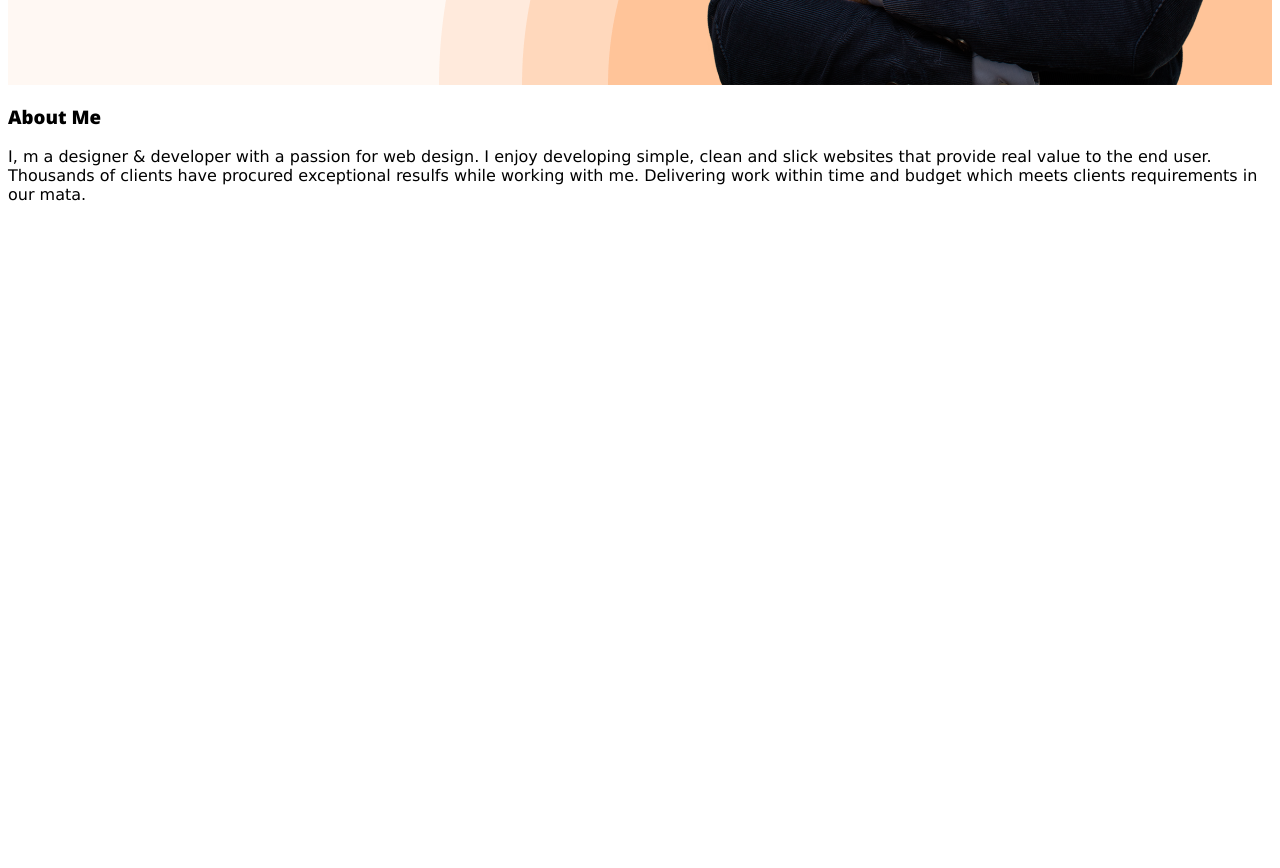
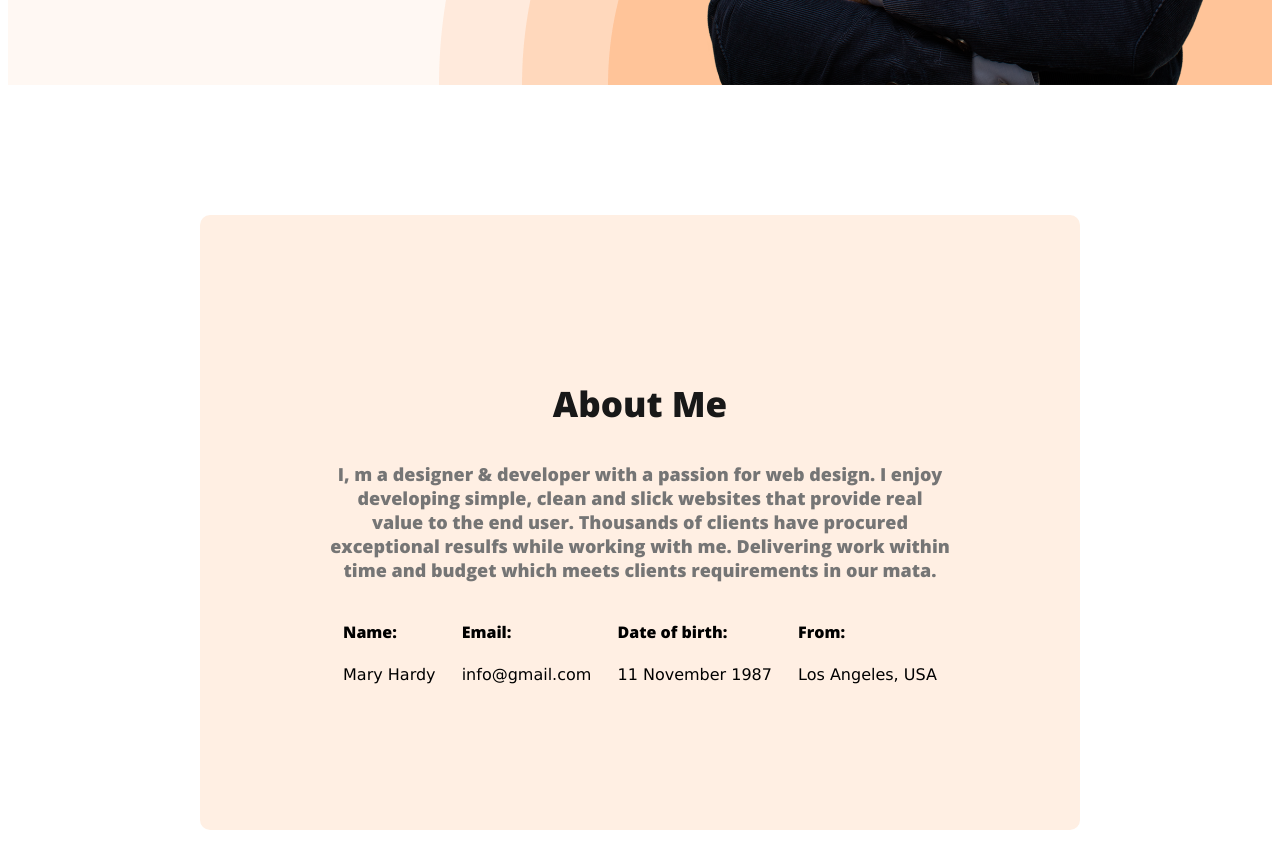
Before and after one commit to SohiMuhibe/webdeveloper-portfolio, a plain HTML site: page index.html in a window 1280 px wide. Shown: the part 714-1582 px from the top of the page. Before the commit the page ends 934 px from the top, so only its background shows below. Drawn offline with nearby package versions, Linux system fonts and the light colour scheme.

Commit message:
added about me'

```diff
--- a/index.html
+++ b/index.html
@@ -34,6 +34,24 @@
 <section class="about">
 <h3 class="section-title">About Me</h3>
 <p class="section-description">I, m a designer & developer with a passion for web design. I enjoy developing simple, clean and slick websites that provide real value to the end user. Thousands of clients have procured exceptional resulfs while working with me. Delivering work within time and budget which meets clients requirements in our mata. </p>
+<div class="about-info-container">
+<div class="about-info">
+    <h4 class="info-tittle">Name:</h4>
+    <p class="info-description"> Mary Hardy </p>
+</div>
+<div class="about-info">
+    <h4 class="info-tittle">Email:</h4>
+    <p class="info-description">info@gmail.com</p>
+</div>
+<div class="about-info">
+    <h4 class="info-tittle">Date of birth:</h4>
+    <p class="info-description"> 11 November 1987</p>
+</div>
+<div class="about-info">
+    <h4 class="info-tittle">From:</h4>
+    <p class="info-description">  Los Angeles, USA</p>
+</div>
+</div>
 </section>
     </main>
     <footer>
--- a/style/portfolio.css
+++ b/style/portfolio.css
@@ -1,78 +1,123 @@
 /*common shared tag*/
-body{
+body {
     font-family: 'Open Sans', sans-serif;
 }
-.text-primary{
+
+.text-primary {
     color: #FD6E0A;
 }
-.button-primary{
+
+.button-primary {
     border-radius: 5px;
     background: #FD6E0A;
     border: 0;
     color: rgb(255, 255, 255);
     font-size: 20px;
     font-weight: 700;
-    padding: 15px 35px ;
+    padding: 15px 35px;
+}
+
+.section-title {
+    color: #181818;
+    text-align: center;
+    font-size: 35px;
+    font-weight: 700;
+}
+.section-description{
+    color: var(--Dark-03, #757575);
+    text-align: center;
+     font-family: Open Sans;
+    font-size: 18px;
 }
 /*nav related styles*/
-nav{
+nav {
     display: flex;
     justify-content: space-between;
     align-items: center;
     margin: 0 200px;
 }
-.nav-tittle{
+
+.nav-tittle {
     color: var(--Dark-01, #181818);
     font-size: 45px;
     font-weight: 800;
     line-height: normal;
 }
-nav > ul{
+
+nav>ul {
     display: flex;
     align-items: center;
 }
+
 nav li {
     list-style: none;
     margin-right: 50px;
 }
-nav a{
- text-decoration:none;
+
+nav a {
+    text-decoration: none;
     color: #181818;
 }
+
 /*header related stiles */
-.header{
+.header {
     background-color: #FFF8F3;
     background-image: url(../images/header_bg.png);
     background-repeat: no-repeat;
-   background-position:bottom right ;
+    background-position: bottom right;
 }
-.banner{
+
+.banner {
     padding: 30px 30px 0px 150px;
     display: flex;
     align-items: center;
-    justify-content:space-between;
+    justify-content: space-between;
 }
-    .banner-content{max-width: 500px;}
+
+.banner-content {
+    max-width: 500px;
+}
 
 }
-.banner .profile-picture{
+
+.banner .profile-picture {
     width: 584px
 }
-.banner-greeting{
+
+.banner-greeting {
     font-size: 45px;
     color: #181818;
-    margin-bottom:0 ;
+    margin-bottom: 0;
     margin-top: 5px;
 }
-.banner-tittle{
+
+.banner-tittle {
     font-size: 85px;
     font-weight: 700;
     margin-bottom: 20px;
 }
 
 
-p{
+p {
     font-family: 'Lucida Sans', 'Lucida Sans Regular', 'Lucida Grande', 'Lucida Sans Unicode', Geneva, Verdana, sans-serif;
 }
+
 /*main section styles*/
+main{
+    max-width: 1140px;
+    margin: 0 auto;
+}
 /*about section styles*/
+.about {
+    padding: 130px;
+    border-radius: 10px;
+    background: #ffefe3;
+    margin: 130px;
+}
+.about-info-container{
+  display: flex;
+  justify-content: space-around;
+}
+about-info{
+    text-align: center;
+}
```
Lines whose indentation alone changed are shown as unchanged.
